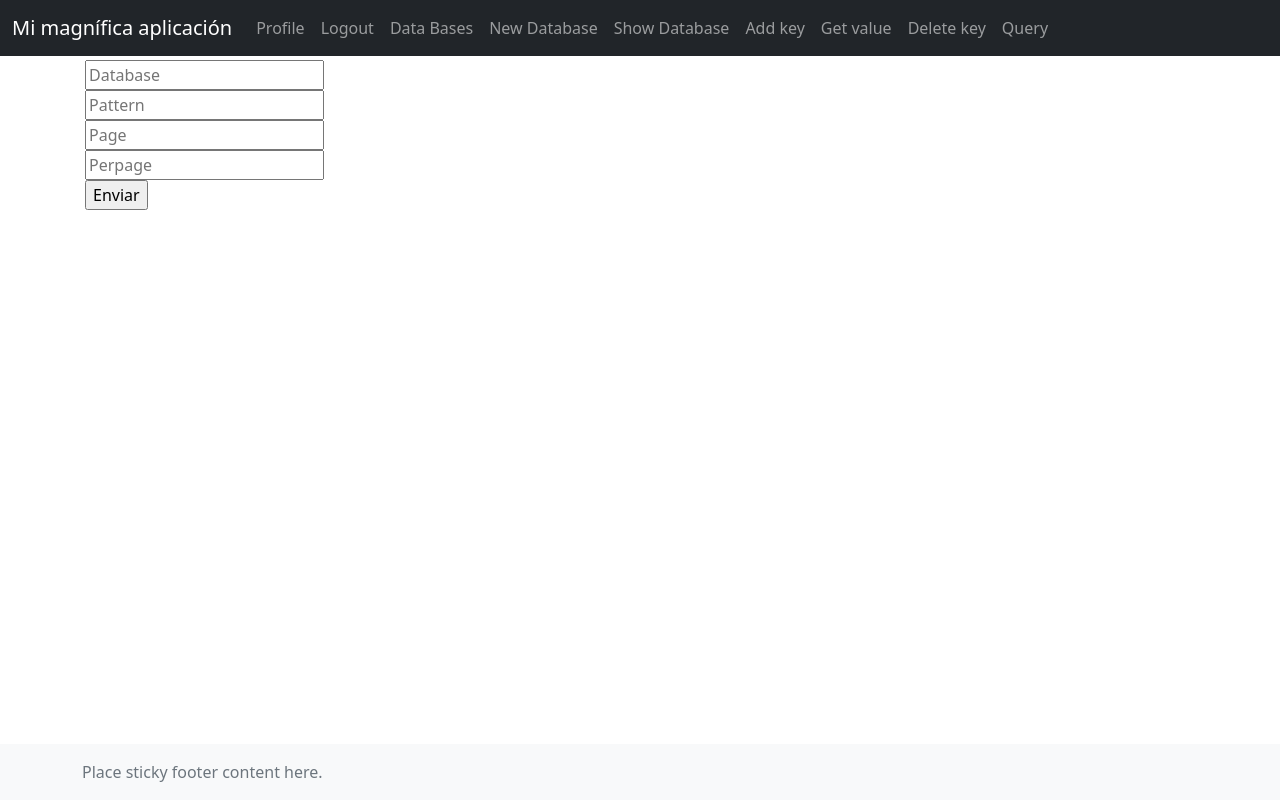
After one commit to Chomusuke01/Practica_SSDD, a Flask app: page /makeQuery in a window 1280 px wide. The commit adds this page. Run offline with Flask 2, Linux system fonts and the light colour scheme; the visitor is signed in with stand-in values (Sample User, id 1); some libraries are stand-ins or nearby versions.

Commit message:
Añado más funcionalidad al frontend

```diff
--- a/frontend/app/app.py
+++ b/frontend/app/app.py
@@ -130,7 +130,6 @@ def showDatabase():
     return render_template('showDatabase.html', dbName=None)
 
 
-##TODO
 @app.route('/addKey', methods=['POST', 'GET'])
 @login_required
 def addKey():
@@ -142,11 +141,66 @@ def addKey():
 
         if response.status_code == 200:
 
-            content = response.json()
+            return render_template('addkeyValue.html', result="Clave añadida con éxito")
 
-            return render_template('showDatabase.html', dbName=content['dbname'], databaseContent=content['d'])
+        return render_template('addkeyValue.html', result="Fallo al añadir la clave")
 
-    return render_template('showDatabase.html', dbName=None)
+    return render_template('addkeyValue.html', result=None)
+
+@app.route('/getValue', methods=['POST', 'GET'])
+@login_required
+def getValue():
+
+    if request.method == "POST":
+
+        response = requests.get("http://{}/Service/u/{}/db/{}/d/{}".format(backendURL,
+        current_user.id, request.form['dbName'], request.form['key']))
+
+        if response.status_code == 200:
+
+            responseData = response.json()
+            return render_template('showKeyValue.html', result=responseData)
+
+        return render_template('showKeyValue.html', result="Fallo al encontrar la clave")
+
+    return render_template('showKeyValue.html', result=None)
+
+
+@app.route('/deleteKey', methods=['POST', 'GET'])
+@login_required
+def deleteKey():
+
+    if request.method == "POST":
+
+        response = requests.delete("http://{}/Service/u/{}/db/{}/d/{}".format(backendURL,
+        current_user.id, request.form['dbName'], request.form['key']))
+
+        if response.status_code == 200:
+
+            return render_template('deleteKey.html', result="Clave eliminada con éxito")
+
+        return render_template('deleteKey.html', result="Fallo al borrar la clave")
+
+    return render_template('deleteKey.html', result=None)
+
+
+@app.route('/makeQuery', methods=['POST', 'GET'])
+@login_required
+def makeQuery():
+
+    if request.method == "POST":
+
+        response = requests.get("http://{}/Service/u/{}/db/{}/q?pattern={}&page={}&perpage={}".format(backendURL,
+        current_user.id, request.form['db'], request.form['pattern'], request.form['page'], request.form['perpage']))
+
+        if response.status_code == 200:
+
+            return render_template('query.html', result=json.dumps(response.json()['d'], indent=2))
+
+        return render_template('query.html', result="Error al procesar la petición")
+
+    return render_template('query.html', result=None)
+
 
 @app.route('/postbd', methods=['POST'])
 @login_required
--- a/frontend/app/templates/base.html
+++ b/frontend/app/templates/base.html
@@ -59,6 +59,18 @@
           <li class="nav-item">
             <a class="nav-link" href="{{ url_for("showDatabase") }}">Show Database</a>
           </li>
+          <li class="nav-item">
+            <a class="nav-link" href="{{ url_for("addKey") }}">Add key</a>
+          </li>
+          <li class="nav-item">
+            <a class="nav-link" href="{{ url_for("getValue") }}">Get value</a>
+          </li>
+          <li class="nav-item">
+            <a class="nav-link" href="{{ url_for("deleteKey") }}">Delete key</a>
+          </li>
+          <li class="nav-item">
+            <a class="nav-link" href="{{ url_for("makeQuery") }}">Query</a>
+          </li>
           {% else %}
           <li class="nav-item">
             <a class="nav-link" href="{{ url_for("login") }}">Login!</a>
--- /dev/null
+++ b/frontend/app/templates/query.html
@@ -0,0 +1,38 @@
+{% extends "base.html" %}
+
+{% block content %}
+<!doctype html>
+<html>
+  <body>
+    {% if not result %}
+      <form method="post" action="{{ url_for('makeQuery') }}">
+        <div class="field">
+            <div class="control">
+                <input class="input is-large" name="db" placeholder="Database" >
+            </div>
+        </div>
+        <div class="field">
+            <div class="control">
+                <input class="input is-large" name="pattern" placeholder="Pattern" >
+            </div>
+        </div>
+        <div class="field">
+            <div class="control">
+                <input class="input is-large" name="page" placeholder="Page" >
+            </div>
+        </div>
+        <div class="field">
+            <div class="control">
+                <input class="input is-large" name="perpage" placeholder="Perpage" >
+            </div>
+        </div>
+
+        <input type="submit" value="Enviar">
+      </form>
+      {% else %}
+      <h2>Resultado</h2>
+      <textarea name="databaseContent" rows="20" cols="50" readonly>{{ result }}</textarea>
+      {% endif %}
+  </body>
+</html>
+{% endblock %}
```
Also changed, not shown: frontend/app/templates/addkeyValue.html (added, +19 -0 lines), frontend/app/templates/deleteKey.html (added, +18 -0 lines), frontend/app/templates/keyValue.html (deleted, +0 -24 lines), frontend/app/templates/showKeyValue.html (added, +18 -0 lines).
